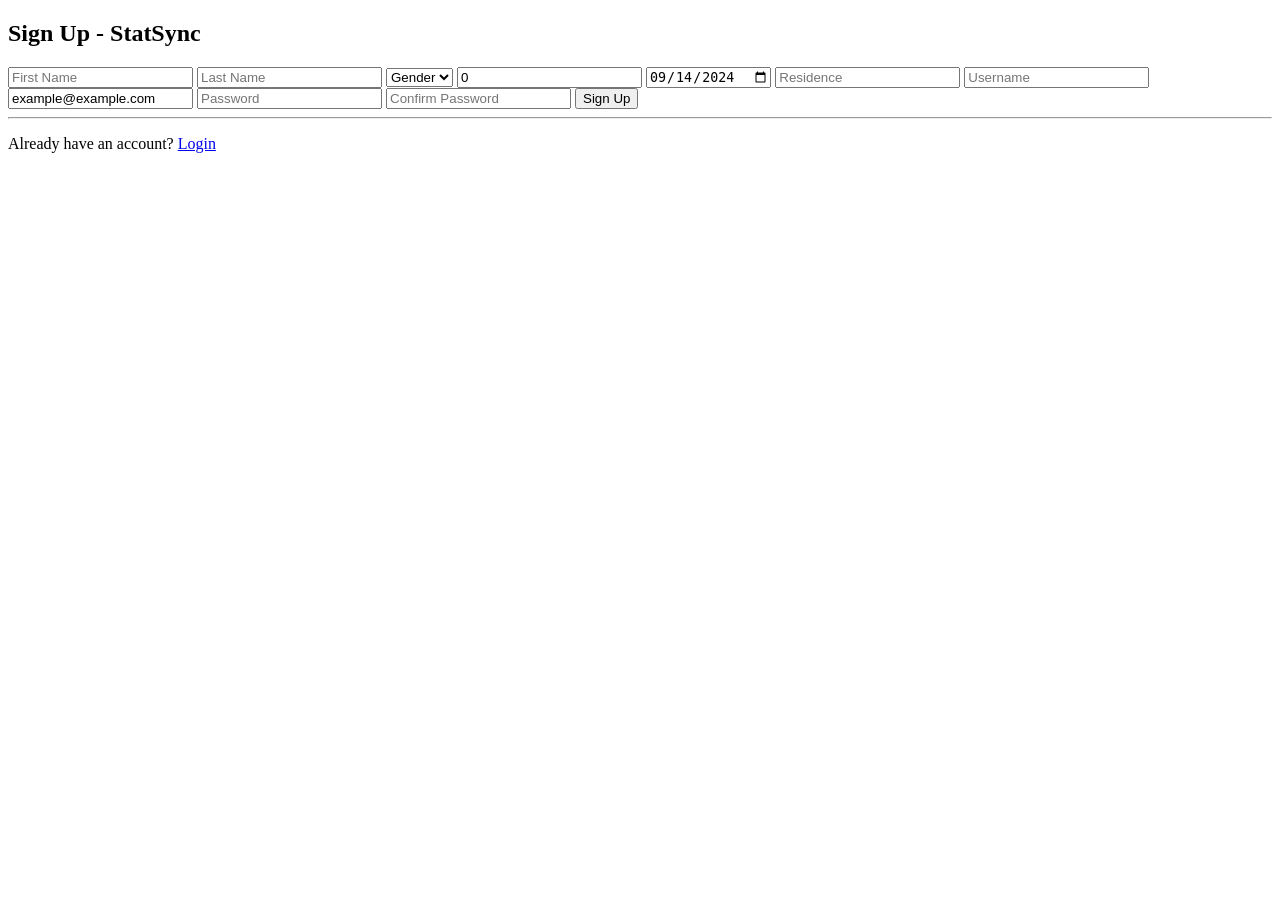
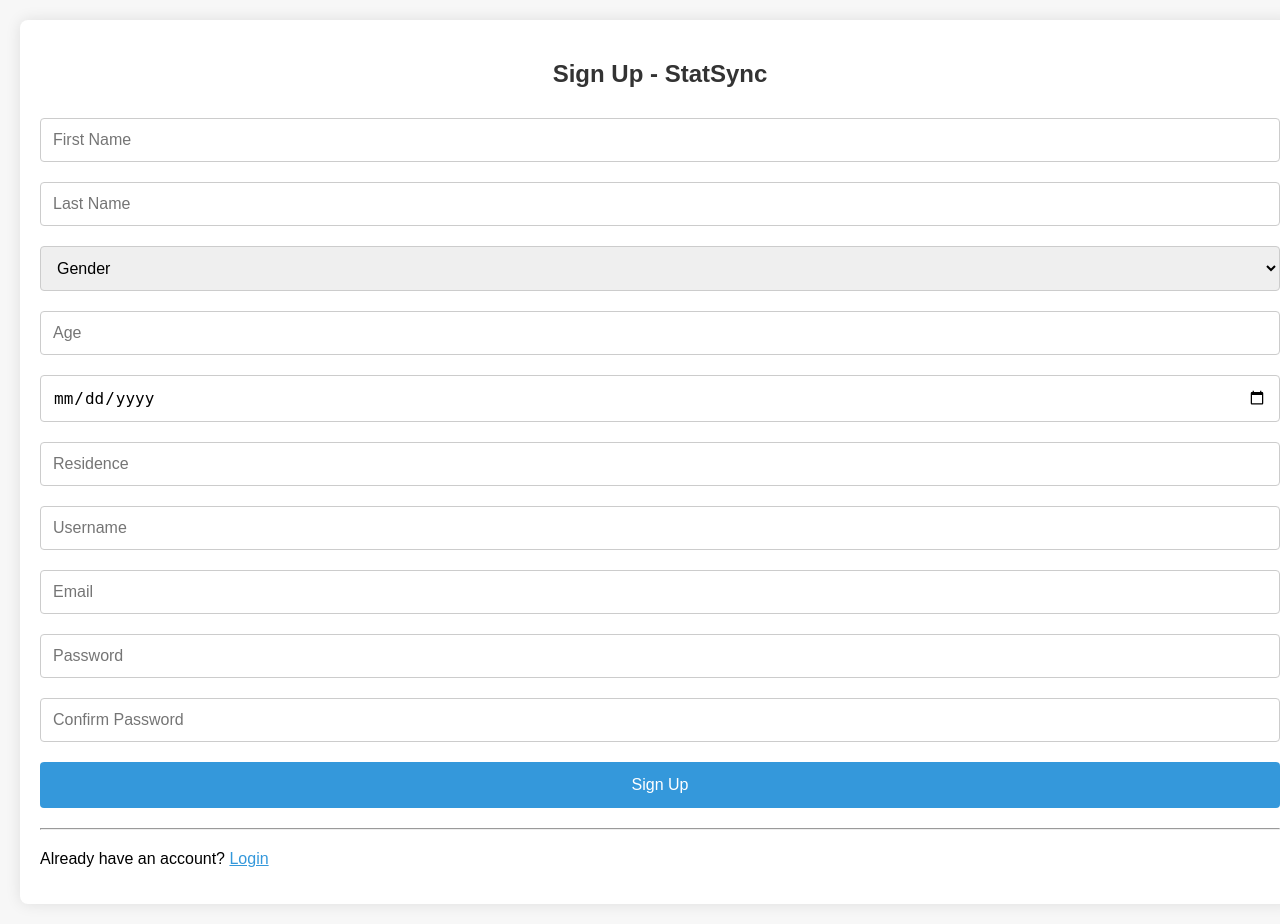
Before and after one commit to Estherkiguru/StatSync, a FastAPI app: page /signup in a window 1280 px wide. Before the commit the page ends 153 px from the top, so only its background shows below. Run offline with FastAPI, Linux system fonts and the light colour scheme; parts of the project's set-up code (start-up, migrations or seed data) failed here and were passed over.

Commit message:
Modify the signup page adding more style

```diff
--- a/templates/signup.html
+++ b/templates/signup.html
@@ -5,27 +5,89 @@
     <meta name="viewport" content="width=device-width, initial-scale=1.0">
     <title>Sign Up - StatSync</title>
     <style>
-        /* Your CSS styles here */
+        body {
+            font-family: Arial, sans-serif;
+            background-color: #f7f7f7;
+            margin: 0;
+            padding: 20px;
+        }
+
+        .container {
+            background-color: #ffffff;
+            padding: 20px;
+            border-radius: 8px;
+            box-shadow: 0 0 15px rgba(0, 0, 0, 0.1);
+            width: 100%;
+            max-width: 100%;
+            margin: 0;
+        }
+
+        h2 {
+            font-size: 24px;
+            color: #333;
+            text-align: center;
+            margin-bottom: 30px;
+        }
+
+        form {
+            display: flex;
+            flex-direction: column;
+        }
+
+        input, select {
+            padding: 12px;
+            margin-bottom: 20px;
+            border: 1px solid #ccc;
+            border-radius: 4px;
+            font-size: 16px;
+            width: 100%;
+            box-sizing: border-box;
+        }
+
+        button {
+            padding: 14px;
+            font-size: 16px;
+            background-color: #3498db;
+            color: white;
+            border: none;
+            border-radius: 4px;
+            cursor: pointer;
+        }
+
+        button:hover {
+            background-color: #3498db;
+        }
+
+        hr {
+            margin: 20px 0;
+        }
+
+        p {
+            text-align: left;
+        }
+
+        a {
+            color: #3498db;
+        }
     </style>
 </head>
-
 <body>
     <div class="container">
         <h2>Sign Up - StatSync</h2>
         <form method="post" action="/signup">
-            <input type="text" name="first_name" placeholder="First Name" value="{{ signup_form.first_name }}" required>
-            <input type="text" name="last_name" placeholder="Last Name" value="{{ signup_form.last_name }}" required>
+            <input type="text" name="first_name" placeholder="First Name" required>
+            <input type="text" name="last_name" placeholder="Last Name" required>
             <select name="gender" required>
-                <option value="" disabled {% if not signup_form.gender %}selected{% endif %}>Gender</option>
-                <option value="male" {% if signup_form.gender == 'male' %}selected{% endif %}>Male</option>
-                <option value="female" {% if signup_form.gender == 'female' %}selected{% endif %}>Female</option>
-                <option value="other" {% if signup_form.gender == 'other' %}selected{% endif %}>Other</option>
+                <option value="" disabled selected>Gender</option>
+                <option value="male">Male</option>
+                <option value="female">Female</option>
+                <option value="other">Other</option>
             </select>
-            <input type="number" name="age" placeholder="Age" value="{{ signup_form.age }}" required>
-            <input type="date" name="date_of_birth" placeholder="Date of Birth" value="{{ signup_form.date_of_birth }}" required>
-            <input type="text" name="residence" placeholder="Residence" value="{{ signup_form.residence }}" required>
-            <input type="text" name="username" placeholder="Username" value="{{ signup_form.username }}" required>
-            <input type="email" name="email" placeholder="Email" value="{{ signup_form.email }}" required>
+            <input type="number" name="age" placeholder="Age" required>
+            <input type="date" name="date_of_birth" placeholder="Date of Birth" required>
+            <input type="text" name="residence" placeholder="Residence" required>
+            <input type="text" name="username" placeholder="Username" required>
+            <input type="email" name="email" placeholder="Email" required>
             <input type="password" name="password" placeholder="Password" required>
             <input type="password" name="confirm_password" placeholder="Confirm Password" required>
             <button type="submit">Sign Up</button>
@@ -34,12 +96,6 @@
         <hr>
 
         <p>Already have an account? <a href="/login">Login</a></p>
-
-        {% if error %}
-            <ul class="flashes">
-                <li>{{ error }}</li>
-            </ul>
-        {% endif %}
     </div>
 </body>
 </html>
```
